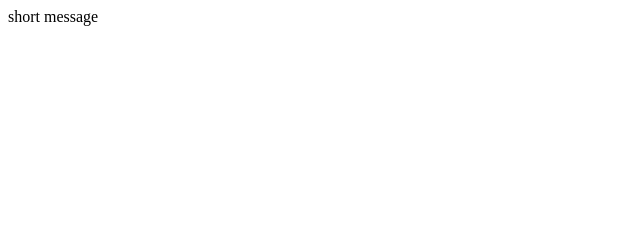
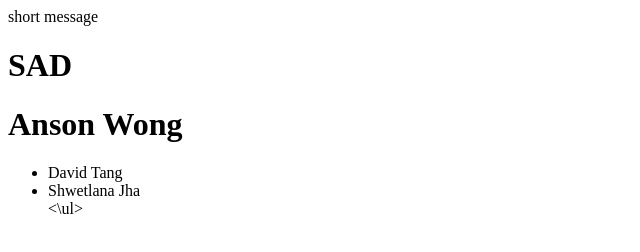
Before and after one commit to ansonwong-1/web, a plain HTML site: page index.html in a window 1280 px wide. Shown: the whole page, without its empty margins (0-640 px from the left). Drawn offline with Linux system fonts and the light colour scheme.

Commit message:
Update index.html

```diff
--- a/index.html
+++ b/index.html
@@ -1 +1,12 @@
 short message
+<!DOCTYPE html>
+<html lang="en">
+<body>
+<h1>SAD</h1>
+<h1>Anson Wong</h2>
+<ul>
+<li>David Tang</li>
+<li>Shwetlana Jha</li>
+<\ul>
+</body>
+</html>
```
